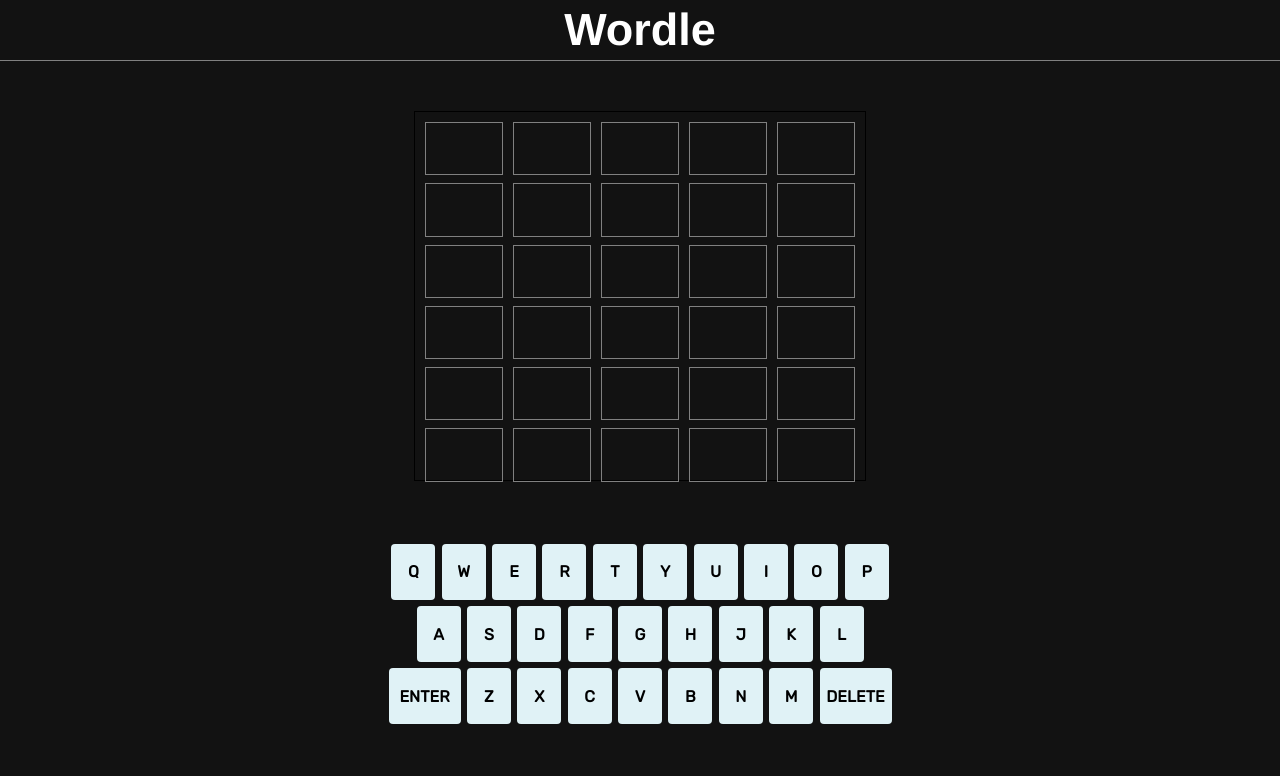
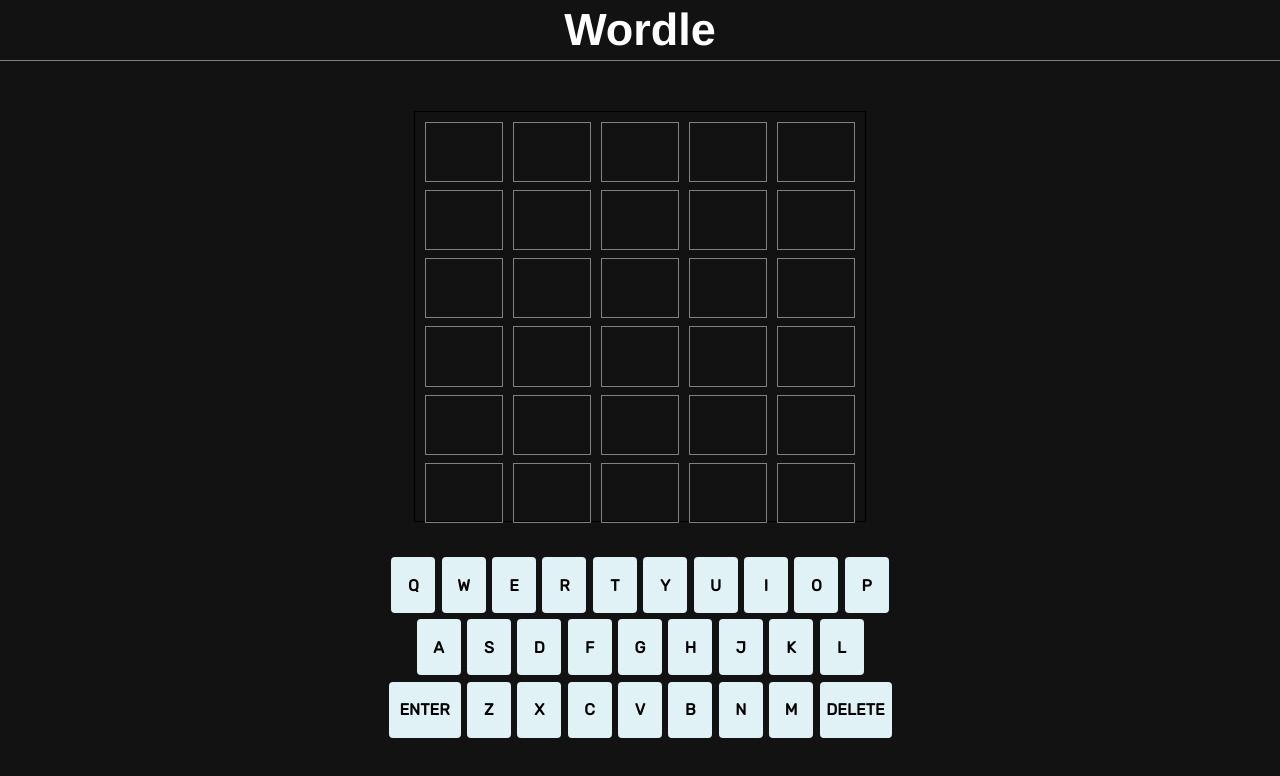
Before and after one commit to spectatorpublishing/doordle, a React (Create React App) app: page / in a window 1280 px wide. Shown: the top 776 px of the page. Built offline with nearby package versions, Linux system fonts and the light colour scheme.

Commit message:
updated margins

```diff
--- a/src/App.css
+++ b/src/App.css
@@ -77,9 +77,10 @@
 }
 
 .keyboard {
-  width: 700px;
-  height: 300px;
-  margin-top: 60px;
+  /* width: 700px;
+  height: 300px; */
+  margin-top: 2rem;
+  margin-bottom: 0rem;
 }
 
 .line1 {
```
